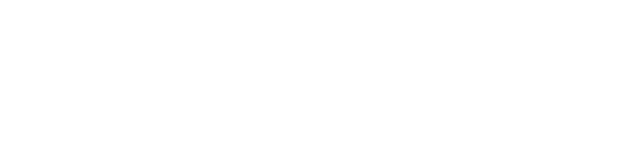
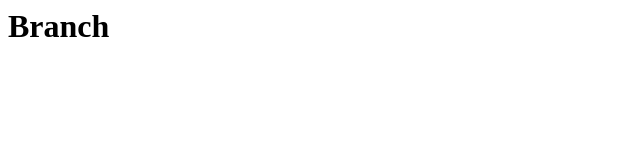
Before and after one commit to AMSecureCode/secure-code-temp, a plain HTML site: page index.html in a window 1280 px wide. Shown: the whole page, without its empty margins (0-640 px from the left). Drawn offline with Linux system fonts and the light colour scheme.

Commit message:
menueBranch index.html change.

```diff
--- a/index.html
+++ b/index.html
@@ -2,4 +2,10 @@
 
 <title>title 10</title>
 
+<body>
+
+    <h1>Branch</h1>
+
+</body>
+
 </html>
```
